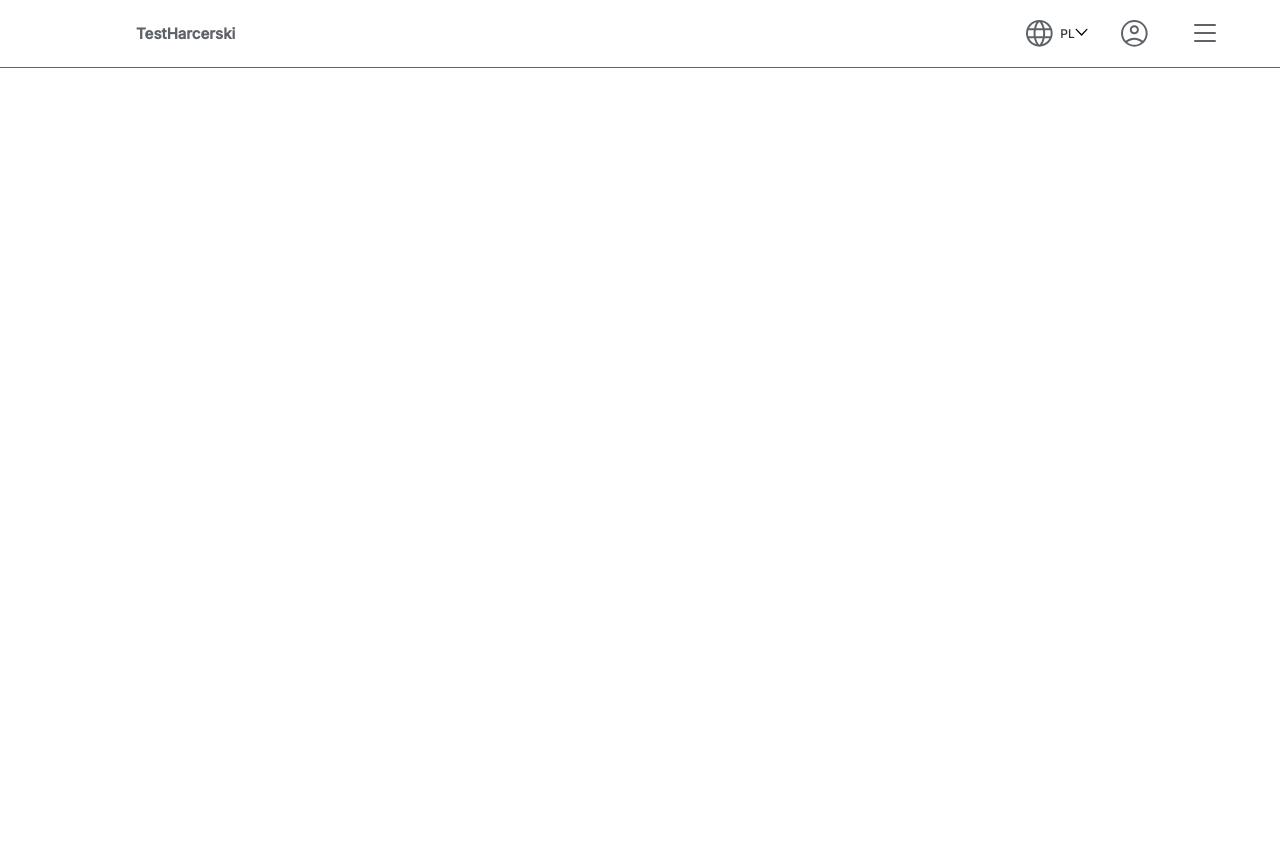
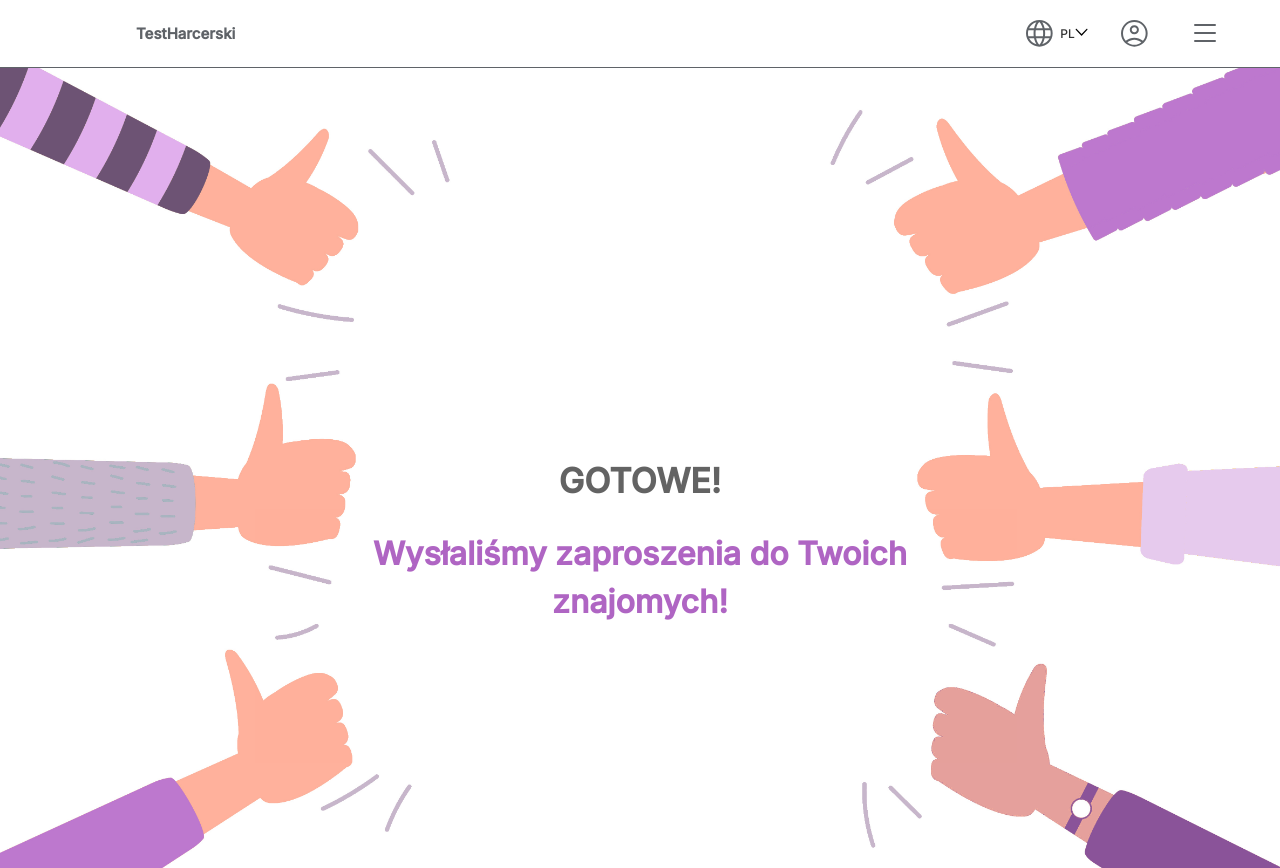
Before and after one commit to gaudnik/test_harcerski, a React (Create React App) app: page /gotowe in a window 1280 px wide. Before the commit this address had no page. Before the commit the page ends 800 px from the top, so only its background shows below. Built offline with nearby package versions, Linux system fonts and the light colour scheme.

Commit message:
sentInvitations style

```diff
--- a/src/App.js
+++ b/src/App.js
@@ -14,6 +14,7 @@ import DonationComponent from './Components/DonationComponent';
 import AboutUs from './Components/AboutUs';
 import InviteToTest from './Components/InviteToTest';
 import ThanksForDonation from './Components/ThanksForDonation';
+import SentInvitations from './Components/SentInvitations';
 
 function App() {
   return (
@@ -34,6 +35,7 @@ function App() {
         <Route path= "/dziekujemyzawsparcie" element={<ThanksForDonation/>}/>
         <Route path="/onas" element={<AboutUs/>}/>
         <Route path="/zaprosdotestu" element={<InviteToTest/>}/>
+        <Route path='/gotowe' element={<SentInvitations/>}/>
       </Routes>
     </div>
   </Router>  );
--- /dev/null
+++ b/src/Components/SentInvitations.js
@@ -0,0 +1,20 @@
+import React from "react";
+
+const SentInvitations = () => {
+    return (
+        <div className="sent">
+            <div className="sent__box">
+            <h2 className="sent__header">
+            <br/>
+                GOTOWE!
+            </h2>
+            <div className="sent__background-mobile"></div>
+            <p className="sent__text">
+                Wysłaliśmy zaproszenia do Twoich znajomych!
+            </p>
+        </div>
+        </div>
+    )
+}
+
+export default SentInvitations;
--- /dev/null
+++ b/src/Styles/Sections/_sentinvitation.scss
@@ -0,0 +1,55 @@
+.sent {
+    display: flex;
+    text-align: center;
+    justify-content: center;
+    background-size: cover;
+    align-items: center;
+    opacity: 0.7;
+    @include notebook {
+        background-image: url("../../Images/thanks1.jpeg");
+        width: 100%;
+        height: 100vh;
+        background-size: cover;
+        align-items: center;
+        background-position: top;
+    }
+    &__box {
+        margin-top: 6rem;
+        width: 17rem;
+        @include notebook{
+            width: 37rem;
+        }
+    }
+    &__background-mobile{
+        margin: 0 auto;
+        margin-top: 2rem;
+        background-image: url("../../Images/thanks2.png") ;
+        width: 10rem;
+        height: 10rem;
+        background-position: center;
+        background-size: cover;
+        @include notebook{
+            display: none;
+        }
+    }
+
+    &__header {
+        @include second-header;
+        font-size: 2rem;
+        margin-top: 1.5rem;
+        @include notebook{
+            font-size: 2.125rem;
+        }
+    }
+    &__text {
+        margin-top: 2rem;
+        line-height: 1.5rem;
+        font-weight: 600;
+        font-size: 1.5rem;
+        color: $primary-color;
+        @include notebook{
+            font-size: 2rem;
+            line-height: 3rem;
+        }
+    }
+}
--- a/src/Styles/index.scss
+++ b/src/Styles/index.scss
@@ -22,3 +22,4 @@
 @import "./Sections/thanks";
 @import "./Sections/invitetotest";
 @import "./Sections/thanksfordonation";
+@import "./Sections/sentinvitation";
```
Also changed, not shown: src/Components/ThanksForDonation.js (indentation only).
